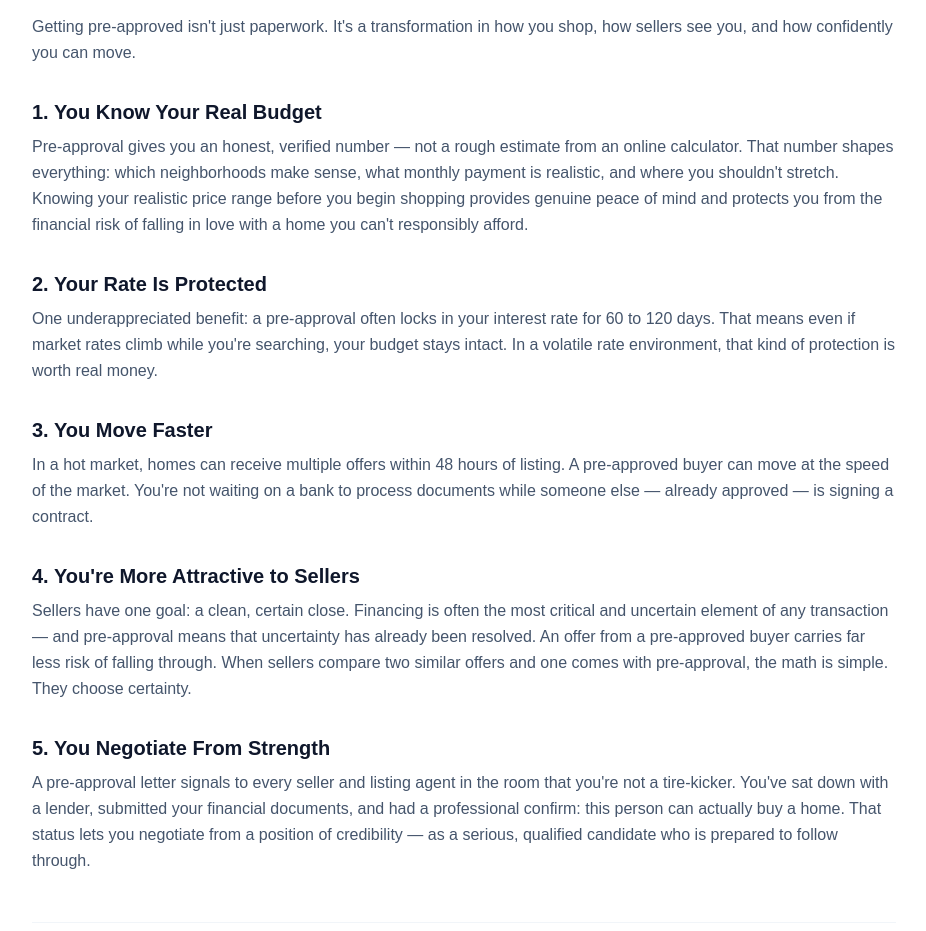
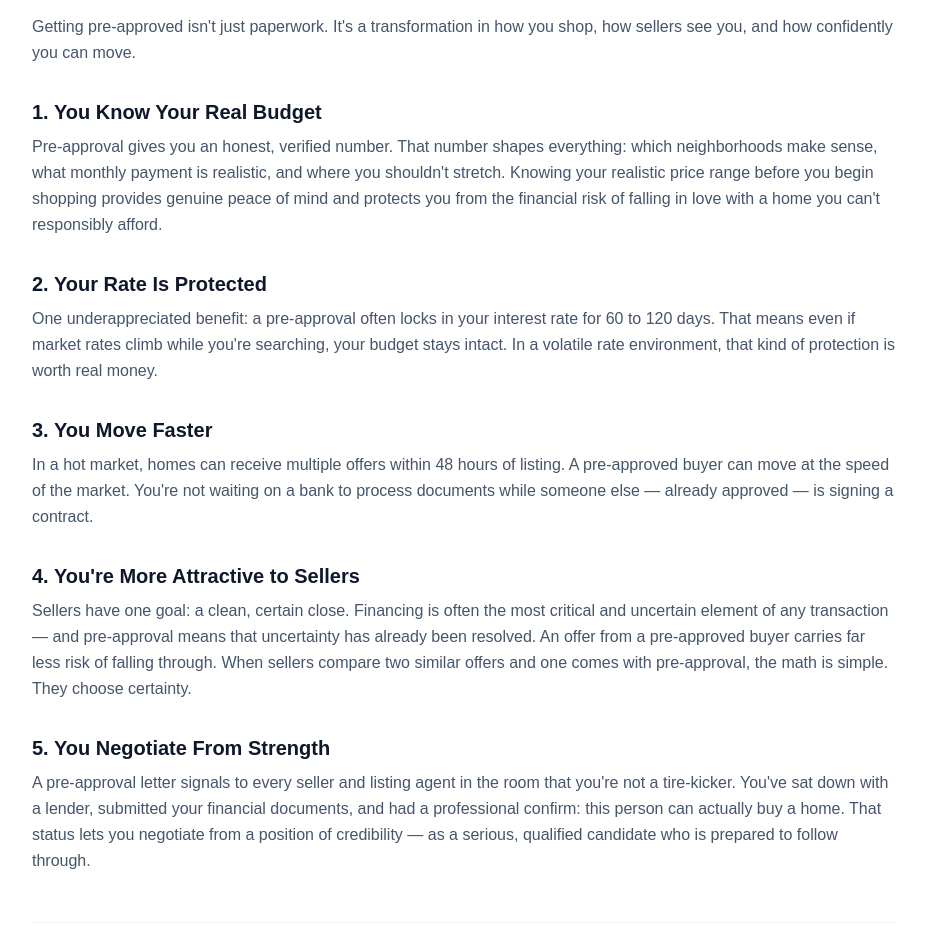
Before and after one commit to leahlynnecreighton-ops/leahlynnecreighton-ops.github.io, a Next.js app: page /blog/pre-approval-before-shopping in a window 1280 px wide. Shown: the part 1800-2731 px from the top of the page, without its empty margins (176-1102 px from the left). Built offline with nearby package versions, Linux system fonts and the light colour scheme.

Commit message:
Auto-save website: Remove online calculator reference from pre-approval blog

```diff
--- a/src/app/blog/pre-approval-before-shopping/page.tsx
+++ b/src/app/blog/pre-approval-before-shopping/page.tsx
@@ -75,7 +75,7 @@ export default function PreApprovalBlogPost() {
             <div>
               <h4 className="text-xl font-bold text-slate-900 mb-2">1. You Know Your Real Budget</h4>
               <p className="text-slate-600 leading-relaxed">
-                Pre-approval gives you an honest, verified number — not a rough estimate from an online calculator. That number shapes everything: which neighborhoods make sense, what monthly payment is realistic, and where you shouldn't stretch. Knowing your realistic price range before you begin shopping provides genuine peace of mind and protects you from the financial risk of falling in love with a home you can't responsibly afford.
+                Pre-approval gives you an honest, verified number. That number shapes everything: which neighborhoods make sense, what monthly payment is realistic, and where you shouldn't stretch. Knowing your realistic price range before you begin shopping provides genuine peace of mind and protects you from the financial risk of falling in love with a home you can't responsibly afford.
               </p>
             </div>
             <div>
```
